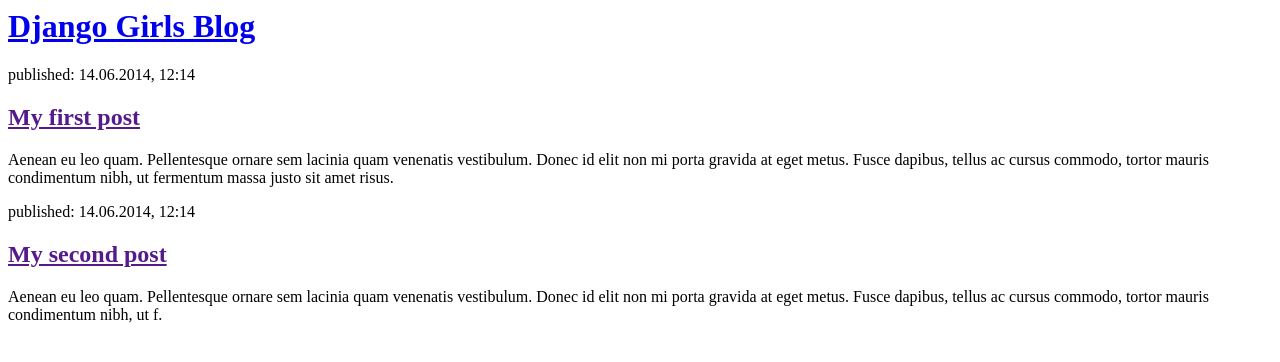
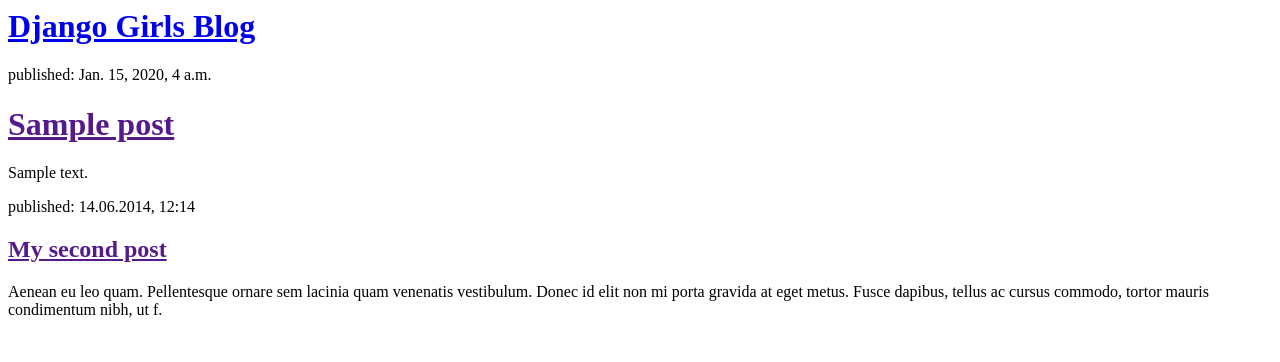
Before and after one commit to HussamKS/my-first-blog, a Django app: template mysite/blog/templates/blog/post_list.html in a window 1280 px wide. Shown: the top 362 px of the page. Run offline with Django 3.2, Linux system fonts and the light colour scheme; the template is opened without the code that fills it: values that come from a table or form of the project are taken from there, others are empty; tables that the repository leaves empty hold one stand-in row (values such as "Sample post").

Commit message:
Modified templates to display posts from database.

```diff
--- a/mysite/blog/templates/blog/post_list.html
+++ b/mysite/blog/templates/blog/post_list.html
@@ -4,14 +4,16 @@
     </head>
     <body>
         <div>
-            <h1><a href="/">Django Girls Blog</a></h1>
-        </div>
+      <h1><a href="/">Django Girls Blog</a></h1>
+  </div>
 
-        <div>
-            <p>published: 14.06.2014, 12:14</p>
-            <h2><a href="">My first post</a></h2>
-            <p>Aenean eu leo quam. Pellentesque ornare sem lacinia quam venenatis vestibulum. Donec id elit non mi porta gravida at eget metus. Fusce dapibus, tellus ac cursus commodo, tortor mauris condimentum nibh, ut fermentum massa justo sit amet risus.</p>
-        </div>
+  {% for post in posts %}
+      <div>
+          <p>published: {{ post.published_date }}</p>
+          <h1><a href="">{{ post.title }}</a></h1>
+          <p>{{ post.text|linebreaksbr }}</p>
+      </div>
+  {% endfor %}
 
         <div>
             <p>published: 14.06.2014, 12:14</p>
```
Also changed, not shown: mysite/blog/views.py (+10 -1 lines).
